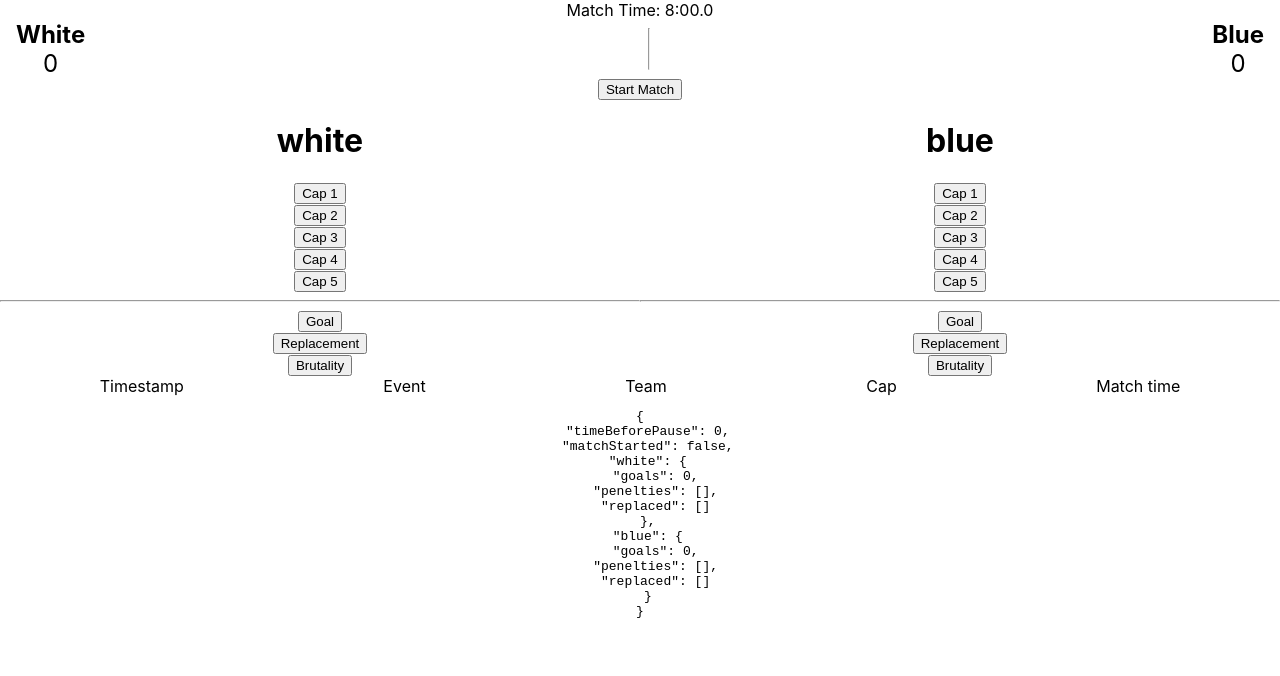
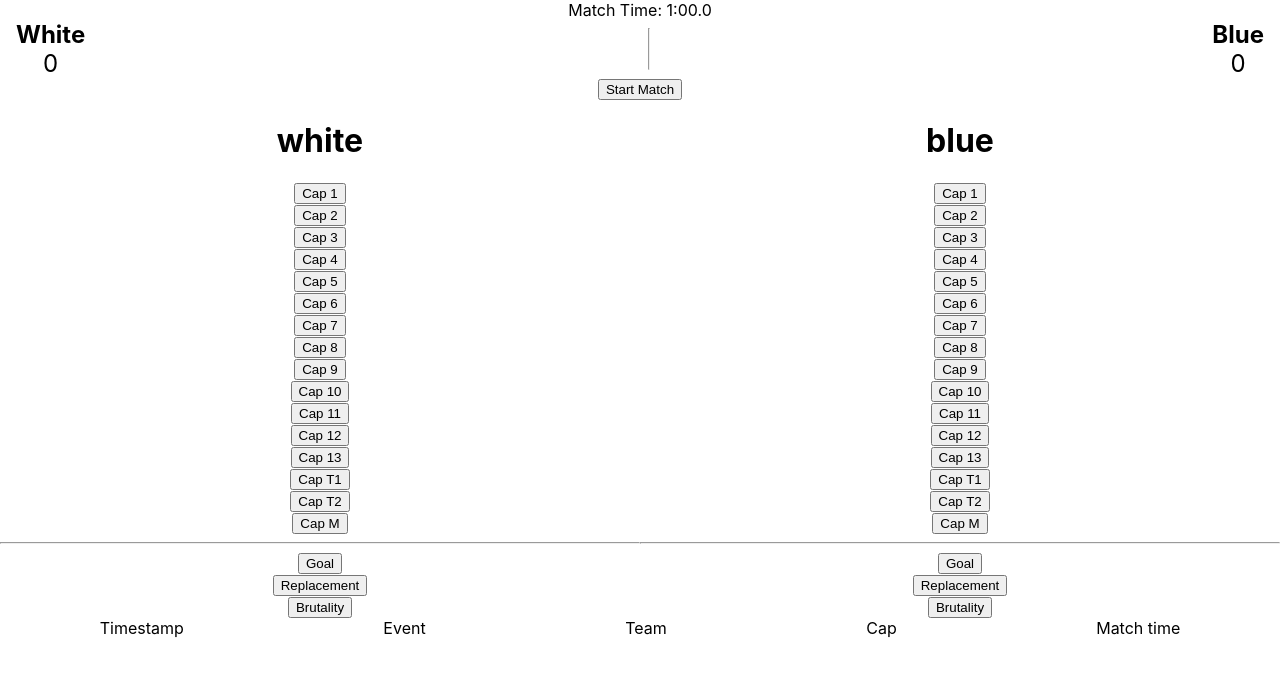
Before and after one commit to thecodeite/water-polo-scoreboard, a React (Create React App) app: page / in a window 1280 px wide. Shown: the top 676 px of the page. Built offline with nearby package versions, Linux system fonts and the light colour scheme.

Commit message:
cap names

```diff
--- a/src/App.tsx
+++ b/src/App.tsx
@@ -17,7 +17,7 @@ function App() {
       <GlobalControls globalState={globalState} addEvent={addEvent} />
       <TeamControls globalState={globalState} addEvent={addEvent} />
       <EventLog events={eventsWithMatchTime} />
-      <pre>{JSON.stringify(globalState, null, '  ')}</pre>
+      {/* <pre>{JSON.stringify(globalState, null, '  ')}</pre> */}
     </div>
   );
 }
--- a/src/components/ScorerScreen.tsx
+++ b/src/components/ScorerScreen.tsx
@@ -15,7 +15,9 @@ export function ScorerScreen({ globalState }: { globalState: GlobalState }) {
     return () => clearInterval(h);
   }, [timeBeforePause, unPausedAt]);
 
-  const timeLeft = 8 * 60 * 1000 - clock;
+  const timeLeftSigned = 1 * 60 * 1000 - clock;
+  const sign = timeLeftSigned < 0 ? '-' : '';
+  const timeLeft = Math.abs(timeLeftSigned);
   const minutes = Math.floor(timeLeft / 60000).toString();
   const seconds = Math.floor((timeLeft % 60000) / 1000)
     .toString()
@@ -25,7 +27,8 @@ export function ScorerScreen({ globalState }: { globalState: GlobalState }) {
   return (
     <div className="ScorerScreen">
       <div>
-        Match Time: {minutes}:{seconds}.{tenths}
+        Match Time: {sign}
+        {minutes}:{seconds}.{tenths}
       </div>
       <div className="ScorerScreen-teams">
         <TeamStats clock={clock} title={'White'} teamStats={globalState.white} />
--- a/src/components/TeamControls.tsx
+++ b/src/components/TeamControls.tsx
@@ -16,7 +16,8 @@ export function TeamControls({
   );
 }
 
-const caps = Array.from({ length: 5 }, (_, i) => i + 1);
+const caps = ['1', '2', '3', '4', '5', '6', '7', '8', '9', '10', '11', '12', '13', 'T1', 'T2', 'M'];
+//const caps = Array.from({ length: 15 }, (_, i) => i< i + 1);
 type MultiEvent = '' | 'goal' | 'replacement' | 'brutality';
 
 function SingleTeamControls({
@@ -30,7 +31,7 @@ function SingleTeamControls({
 }) {
   const [multiEvent, setMultiEvent] = useState<MultiEvent>('');
 
-  const tapCap = (cap: number) => {
+  const tapCap = (cap: string) => {
     if (multiEvent === '') {
       addEvent(capPenelty(team, cap));
     } else if (multiEvent === 'goal') {
--- a/src/events.ts
+++ b/src/events.ts
@@ -32,7 +32,7 @@ export function resumeMatch(): MatchResumeEvent {
   };
 }
 
-export function goalScored(team: Team, cap: number): GoalScoredEvent {
+export function goalScored(team: Team, cap: string): GoalScoredEvent {
   return {
     id: nextId(),
     name: 'goal-scored',
@@ -41,7 +41,7 @@ export function goalScored(team: Team, cap: number): GoalScoredEvent {
     cap,
   };
 }
-export function capPenelty(team: Team, cap: number): PeneltyEvent {
+export function capPenelty(team: Team, cap: string): PeneltyEvent {
   return {
     id: nextId(),
     name: 'penelty',
@@ -51,7 +51,7 @@ export function capPenelty(team: Team, cap: number): PeneltyEvent {
   };
 }
 
-export function capReplacement(team: Team, cap: number): ReplacementEvent {
+export function capReplacement(team: Team, cap: string): ReplacementEvent {
   return {
     id: nextId(),
     name: 'replacement',
@@ -61,7 +61,7 @@ export function capReplacement(team: Team, cap: number): ReplacementEvent {
   };
 }
 
-export function capBrutality(team: Team, cap: number): BrutalityEvent {
+export function capBrutality(team: Team, cap: string): BrutalityEvent {
   return {
     id: nextId(),
     name: 'brutality',
--- a/src/types.d.ts
+++ b/src/types.d.ts
@@ -5,12 +5,12 @@ interface GameEventBase {
   name: string;
   timestamp: number;
   team?: Team;
-  cap?: number;
+  cap?: string;
 }
 
 interface GameEventCap extends GameEventBase {
   team: Team;
-  cap: number;
+  cap: string;
 }
 
 interface MatchStartEvent extends GameEventBase {
```
